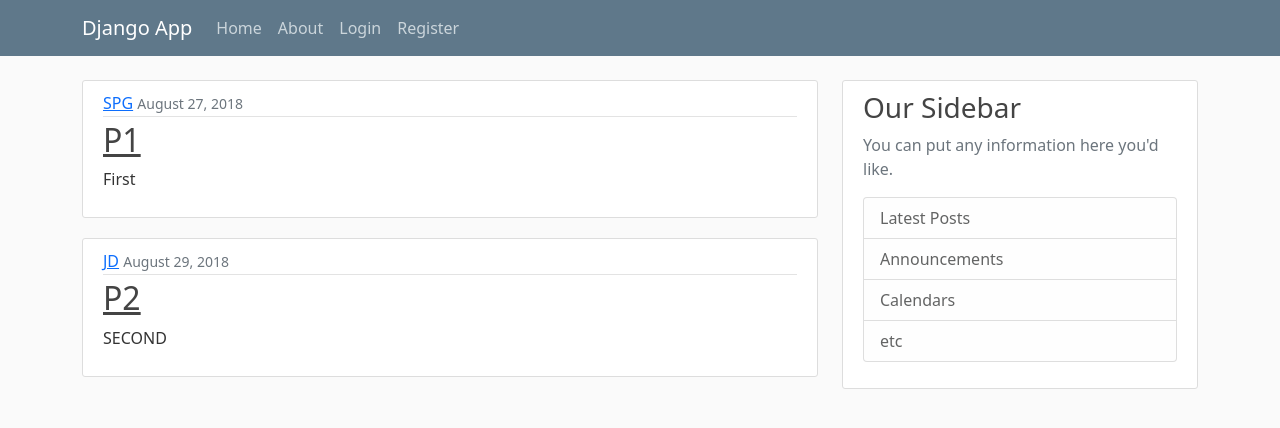
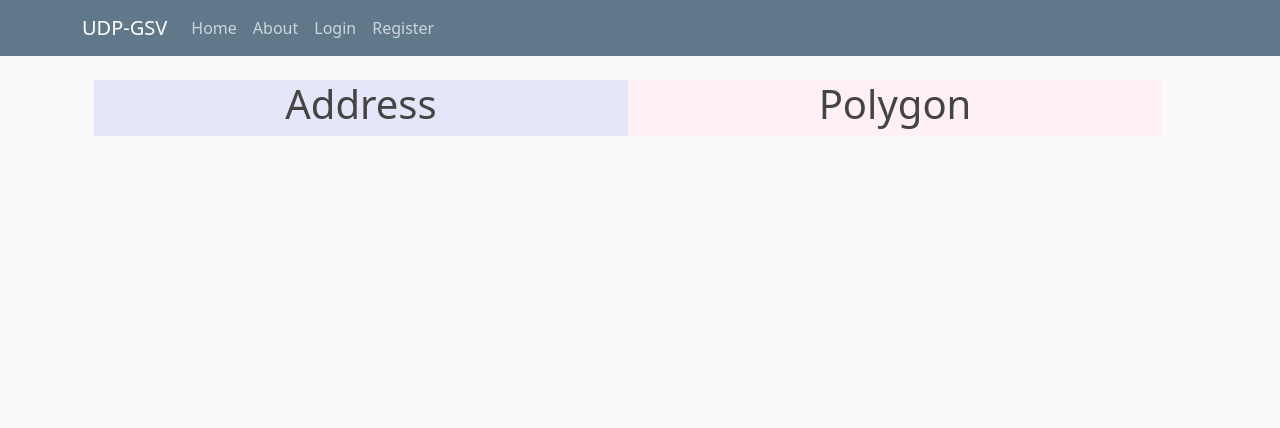
Before and after one commit to shayanpg/zoetrope, a Django app: page / in a window 1280 px wide. Shown: the top 428 px of the page. Run offline with Django 3.2, Linux system fonts and the light colour scheme.

Commit message:
temporary homepage fix

```diff
--- a/gsv/home/static/home/main.css
+++ b/gsv/home/static/home/main.css
@@ -82,3 +82,16 @@ a.article-title:hover {
 .account-heading {
   font-size: 2.5rem;
 }
+
+.blue-background {
+    background-color: blue;
+}
+.blue-background:after{
+  content:'';
+  display:block;
+  clear:both;
+}
+
+.gray-background {
+    background-color: #eaeaea;
+}
--- a/gsv/home/templates/home/base.html
+++ b/gsv/home/templates/home/base.html
@@ -16,12 +16,26 @@
     {% else %}
       <title>GSV</title>
     {% endif %}
+
+    <style>
+      a:link, a:visited, a:hover, a:active {
+        /* background-color: #f44336; */
+        /* color: white; */
+        /* padding: 15px 25px; */
+        text-align: center;
+        text-decoration: none;
+        /* display: inline-block; */
+      }
+      /* a:hover, a:active {
+        color: black;
+      } */
+    </style>
   </head>
   <body>
     <header class="site-header">
       <nav class="navbar navbar-expand-md navbar-dark bg-steel fixed-top">
         <div class="container">
-          <a class="navbar-brand mr-4" href="{% url 'gsv-home' %}">Django App</a>
+          <a class="navbar-brand mr-4" href="{% url 'gsv-home' %}">UDP-GSV</a>
           <button class="navbar-toggler" type="button" data-toggle="collapse" data-target="#navbarToggle" aria-controls="navbarToggle" aria-expanded="false" aria-label="Toggle navigation">
           <span class="navbar-toggler-icon"></span>
           </button>
@@ -40,22 +54,12 @@
       </nav>
     </header>
     <main role="main" class="container">
-      <div class="row">
-        <div class="col-md-8">
-          {% block content %}{% endblock %}
+      <div class="row container-fluid">
+        <div class="col" style="background-color:lavender;">
+          <a href="#"><h1>Address</h1></a>
         </div>
-        <div class="col-md-4">
-          <div class="content-section">
-            <h3>Our Sidebar</h3>
-            <p class='text-muted'>You can put any information here you'd like.
-              <ul class="list-group">
-                <li class="list-group-item list-group-item-light">Latest Posts</li>
-                <li class="list-group-item list-group-item-light">Announcements</li>
-                <li class="list-group-item list-group-item-light">Calendars</li>
-                <li class="list-group-item list-group-item-light">etc</li>
-              </ul>
-            </p>
-          </div>
+        <div class="col" style="background-color:lavenderblush;">
+          <a href="#"><h1>Polygon</h1></a>
         </div>
       </div>
     </main>
```
